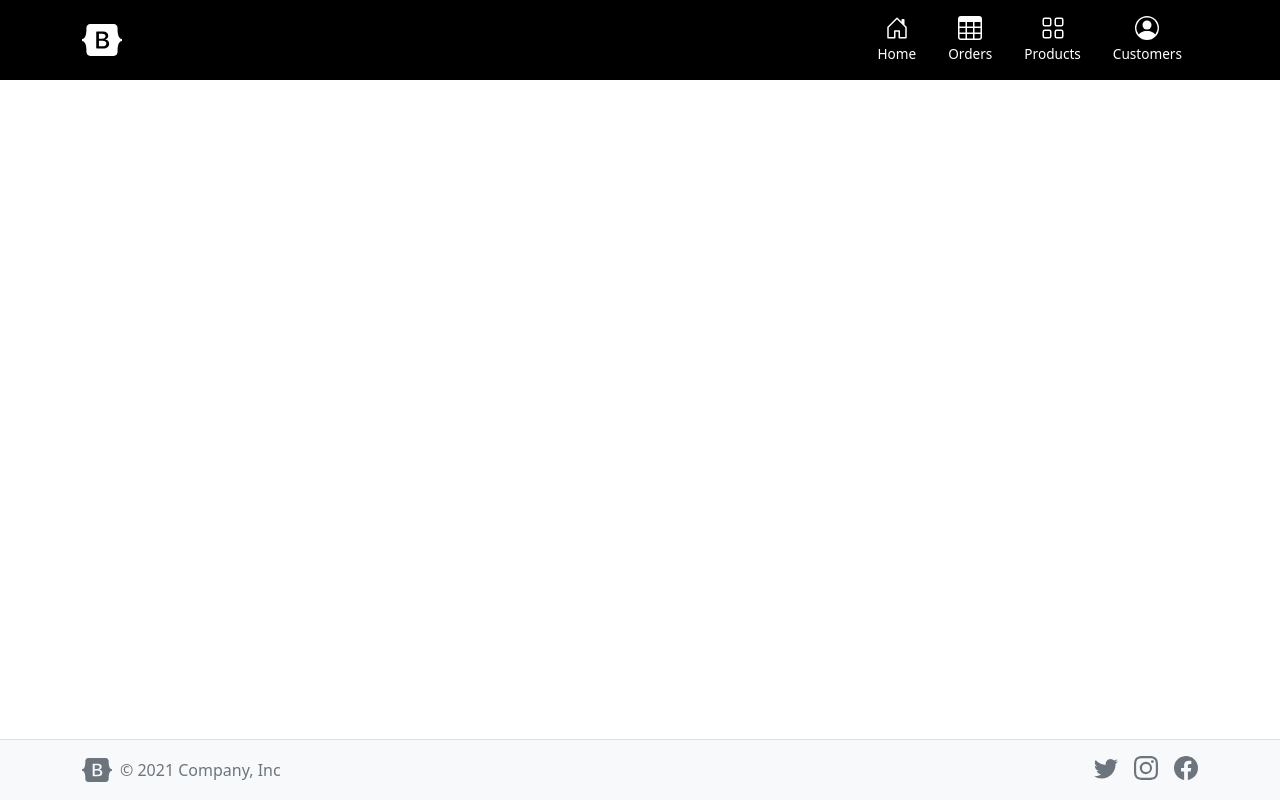
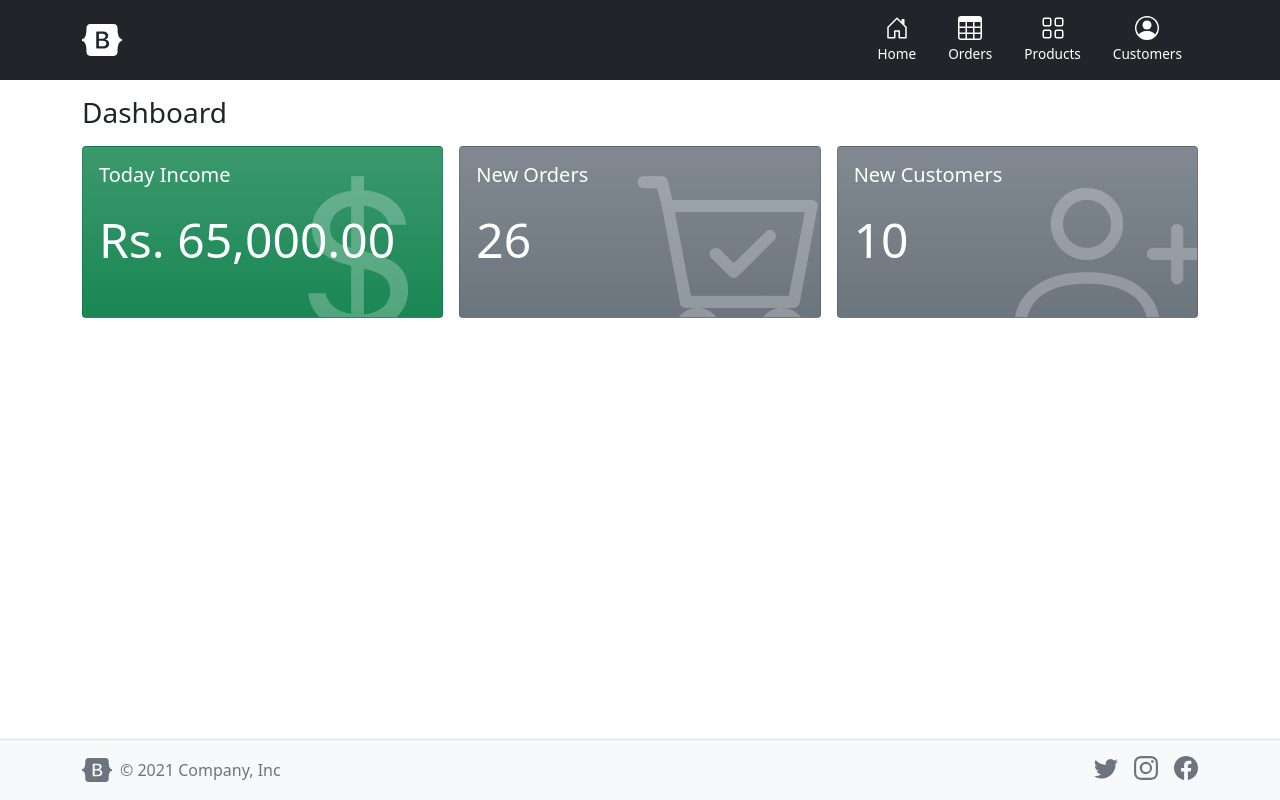
Before and after one commit to Direct-Entry-Program-7-Playground/POS_APP_Frontend, a website built with Parcel: page index.html in a window 1280 px wide. Built offline with nearby package versions, Linux system fonts and the light colour scheme; files whose address does not match are found by name.

Commit message:
Create basic structure of dashboard cards

```diff
--- a/css/main.css
+++ b/css/main.css
@@ -6,3 +6,17 @@
 .text-small {
   font-size: 85%;
 }
+
+.card {
+  position: relative;
+  overflow: hidden;
+}
+
+.card__icon {
+  position: absolute;
+  //   left: 300px;
+  right: -10px;
+  bottom: -85px;
+  font-size: 12rem;
+  color: white;
+}
--- a/index.html
+++ b/index.html
@@ -73,7 +73,7 @@
       </symbol>
     </svg>
     <header class="flex-shrink-0">
-      <div class="px-3 py-2 bg-black text-white">
+      <div class="px-3 py-2 bg-dark bg text-white">
         <div class="container">
           <div
             class="d-flex flex-wrap align-items-center justify-content-center"
@@ -148,8 +148,41 @@
         </div>
       </div>
     </header>
-    <main class="flex-shrink-0">
-      <div class="container"></div>
+    <main class="flex-shrink-0 py-3">
+      <div class="container">
+        <div class="row">
+          <h3 class="m-0">Dashboard</h3>
+        </div>
+        <div class="row my-3 gx-3">
+          <div class="col">
+            <div class="card text-white bg-success bg-gradient mb-3">
+              <div class="card-body shadow">
+                <h5 class="card-title">Today Income</h5>
+                <p class="card-text display-5 py-3">Rs. 65,000.00</p>
+                <i class="card__icon bi-currency-dollar opacity-25"></i>
+              </div>
+            </div>
+          </div>
+          <div class="col">
+            <div class="card text-white bg-secondary bg-gradient mb-3">
+              <div class="card-body shadow">
+                <h5 class="card-title">New Orders</h5>
+                <p class="card-text display-5 py-3">26</p>
+                <i class="card__icon bi-cart-check opacity-25"></i>
+              </div>
+            </div>
+          </div>
+          <div class="col">
+            <div class="card text-white bg-secondary bg-gradient mb-3">
+              <div class="card-body shadow">
+                <h5 class="card-title">New Customers</h5>
+                <p class="card-text display-5 py-3">10</p>
+                <i class="card__icon bi-person-plus opacity-25"></i>
+              </div>
+            </div>
+          </div>
+        </div>
+      </div>
     </main>
     <footer class="mt-auto py-3 bg-light border-top">
       <div
```
